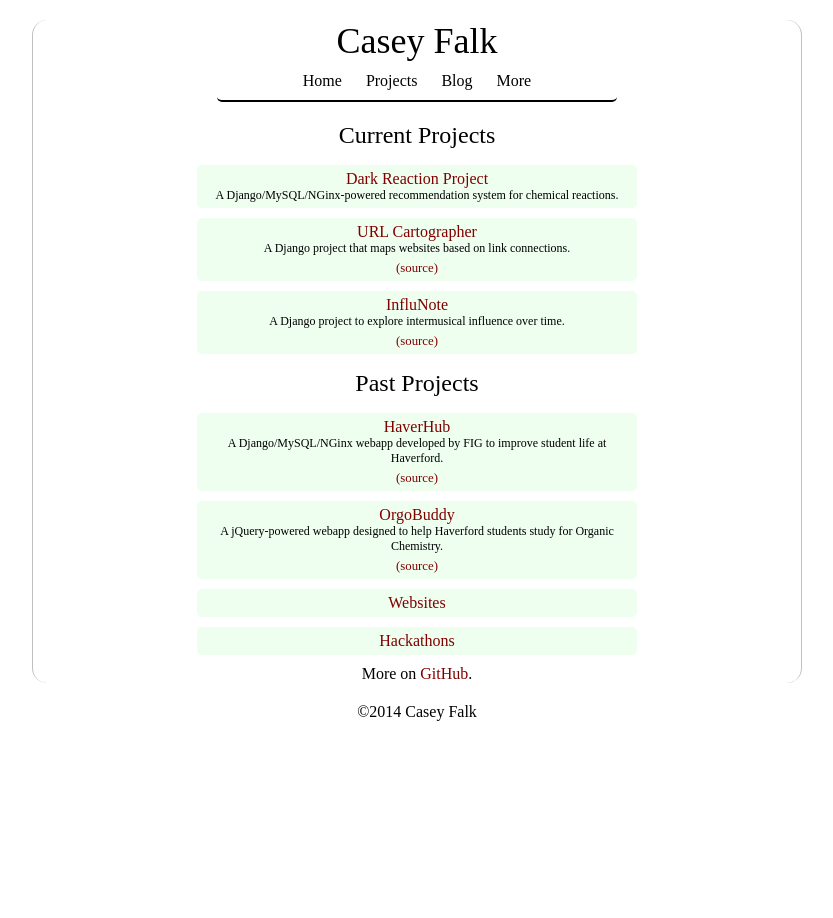
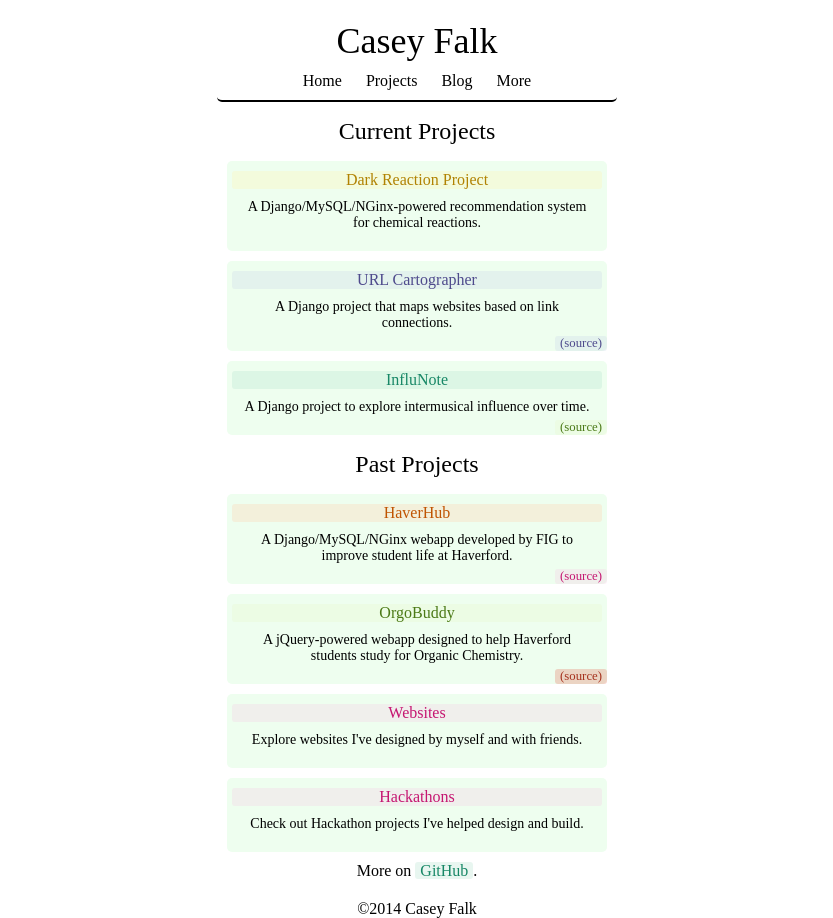
Before and after one commit to cfalk/PersonalWebsite, a Django app: page /projects/ in a window 1280 px wide. Shown: the whole page, without its empty margins (223-1056 px from the left). Before the commit the page ends 721 px from the top, so only its background shows below. Run offline with Django 3.2, Linux system fonts and the light colour scheme; some libraries are stand-ins or nearby versions; some web fonts are replaced.

Commit message:
Added randomized link colors and reworked home page CSS.

```diff
--- a/PersonalWebsite/views/infoPage.py
+++ b/PersonalWebsite/views/infoPage.py
@@ -33,7 +33,7 @@ def load(request, page):
   elif page=="websites":
     template = "projects.html"
     heading = ""
-    with open(STATIC_DIR+"/json/hackathons.json") as f:
+    with open(STATIC_DIR+"/json/websites.json") as f:
       content["projectLists"].append( json.load(f) )
 
   else:
--- a/static/css/main.css
+++ b/static/css/main.css
@@ -17,6 +17,10 @@
       font-weight: 400;
         src: local('Ubuntu'), url(http://themes.googleusercontent.com/static/fonts/ubuntu/v5/_xyN3apAT_yRRDeqB3sPRg.woff) format('woff');
 	}
+
+::selection {
+ background: #FCAFA6;
+}
 
 body {
  margin:0px;
@@ -47,8 +51,9 @@ a:hover {
 }
 
 .projectGroup {
+ position:relative;
  margin:10px;
- padding: 5px;
+ padding: 10px 5px;
  background-color:#eefeef;
  border-radius:5px;
 }
@@ -58,8 +63,10 @@ a:hover {
 }
 
 .projectDescriptor {
- font-size:12px;
+ font-size:14px;
  display:inline-block;
+ padding:0px 10px;
+ margin:10px 0px;
 }
 
 .unselectable {
@@ -72,27 +79,21 @@ a:hover {
  -ms-user-select: none;
 }
 
-#resumeFrame {
- width: 100%;
- height: 100%;
- overflow: display;
- border: none;
-}
-
 #mainContainer {
  min-height:600px;
- width:60%;
- margin:0 auto;
- padding:0px;
-
- border-right:1px solid silver;
- border-left:1px solid silver;
- border-radius:15px;
+ min-width:400px;
  position: relative;
 }
 
 #centerContainer {
  text-align:center;
+ margin:0 auto;
+ max-width:400px;
+}
+
+#centerContainer a, .post-body a {
+ padding:0px 5px;
+ border-radius:3px;
 }
 
 #centercontainer>p {
@@ -101,7 +102,7 @@ a:hover {
 }
 
 #logoContainer {
- font-family: Raleway;
+ font-family:"Raleway";
  font-weight:100;
  font-size: 36px;
  margin-top: 20px;
@@ -110,7 +111,7 @@ a:hover {
 }
 
 #menuContainer {
- font-family:Raleway;
+ font-family:"Raleway";
  margin: 0 auto;
  text-align: center;
 
@@ -129,12 +130,7 @@ a:hover {
 }
 
 #contentContainer {
- width: 60%;
- min-width:400px;
- font-family:Ubuntu;
- font-size: 16px;
- margin:0 auto;
- margin-top:20px;
+ font-family:"Raleway";
 }
 
 #contentContainer a {
@@ -142,6 +138,9 @@ a:hover {
 }
 
 .sourceLink {
+ position:absolute;
+ bottom:0px;
+ right:0px;
  font-size:0.8em;
  margin-top:5px;
 }
--- a/static/js/main.js
+++ b/static/js/main.js
@@ -39,6 +39,39 @@ function formatCodeSection(container) {
   $(container).html(formattedContent)
 }
 
+
+function colorLinks(container) {
+  var darkColorOptions = [
+    "#178766",
+    "#C05402",
+    "#4E4A8C",
+    "#C51671",
+    "#4B7916",
+    "#B18202",
+    "#A5311D",
+    "#751DA5",
+    "#004D99"
+  ]
+  var lightColorOptions = [
+    "rgba(179,226,205,0.3)",
+    "rgba(253,205,172,0.3)",
+    "rgba(203,213,232,0.3)",
+    "rgba(244,202,228,0.3)",
+    "rgba(230,245,201,0.3)",
+    "rgba(255,242,174,0.3)",
+    "rgba(227,114,95,0.3)",
+    "rgba(191,116,231,0.3)",
+    "rgba(77,166,255,0.3)",
+  ]
+
+  $(container).find("a").each( function(i) {
+    var randomIndex = Math.floor(Math.random()*lightColorOptions.length);
+    $(this).css("color", darkColorOptions[randomIndex]);
+    $(this).css("background-color", lightColorOptions[randomIndex]);
+  });
+}
+
+
 $(document).on("ready", function() {
 //# # # # # # # # # # # # # # # # # #
 
@@ -46,5 +79,9 @@ $(".codeSection").each(function(index){
   formatCodeSection($(this));
 });
 
+
+colorLinks("#contentContainer, .post-body");
+
+
 //# # # # # # # # # # # # # # # # # #
 });
--- a/static/json/pastProjects.json
+++ b/static/json/pastProjects.json
@@ -17,13 +17,13 @@
     {
       "name":"Websites",
       "url": "/websites/",
-      "description":"",
+      "description":"Explore websites I've designed by myself and with friends.",
       "source": ""
     },
     {
       "name":"Hackathons",
       "url": "/hackathons/",
-      "description":"",
+      "description":"Check out Hackathon projects I've helped design and build.",
       "source": ""
     }
   ]
--- a/static/json/websites.json
+++ b/static/json/websites.json
@@ -31,6 +31,6 @@
     "url": "http://herolab.co.vu",
     "description":"A website for displaying projects and member information.",
     "source": ""
-  },
+  }
 ]
 }
--- a/templates/tail.html
+++ b/templates/tail.html
@@ -1,3 +1,7 @@
+<script src="//ajax.googleapis.com/ajax/libs/jquery/1.11.1/jquery.min.js"></script>
+<script src="{{STATIC_URL}}/js/markLanguage.js"></script>
+<script src="{{STATIC_URL}}/js/main.js"></script>
+
 {% include "copyright.html" %}
 </body>
 </html>
```
Also changed, not shown: 1 other file.
